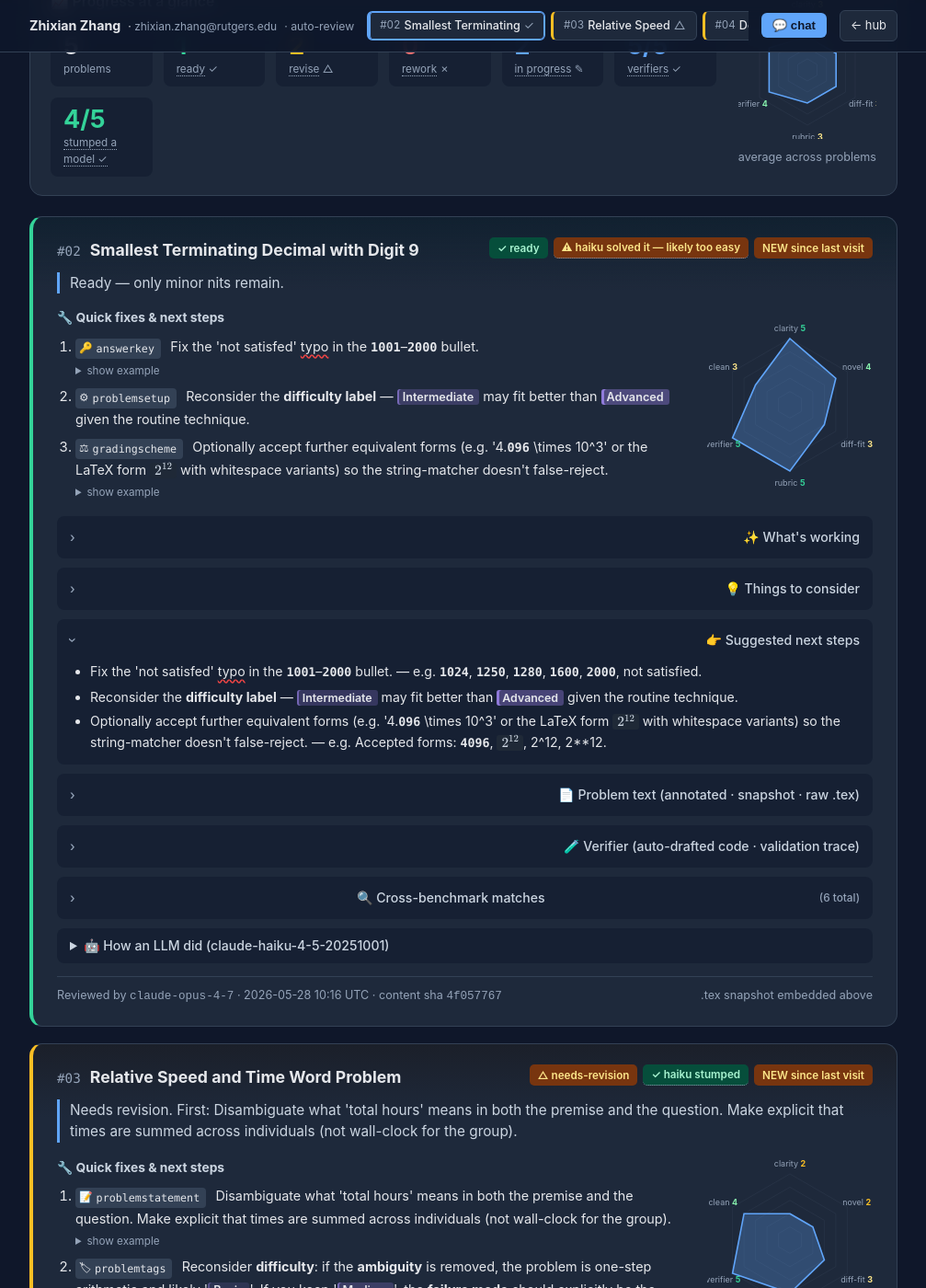
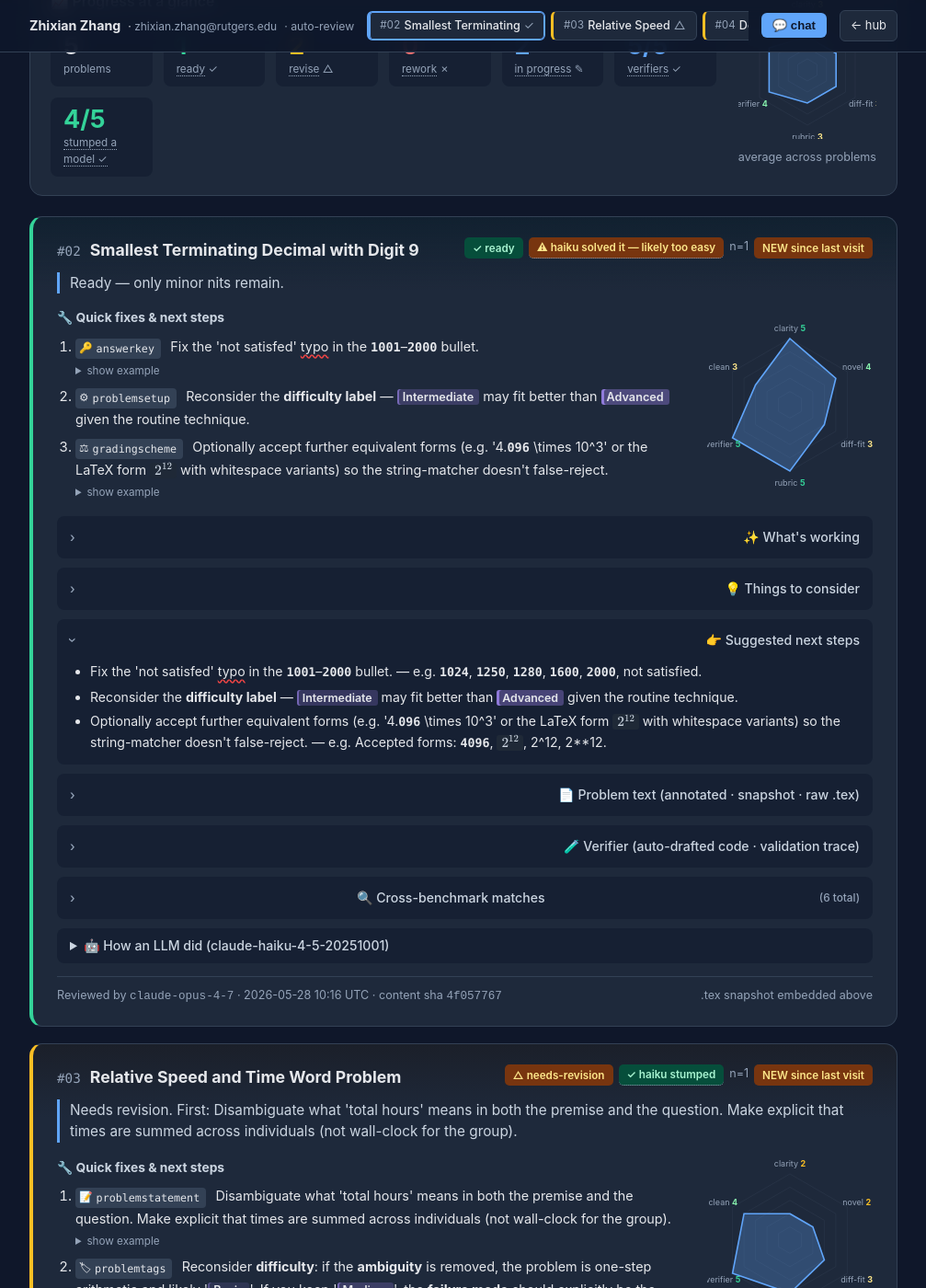
Before and after one commit to yulinl2/yulinl2.github.io, a Jekyll site: the page ai4statmath-review/contributor_01/index.html, which Jekyll copies as it is, in a window 1280 px wide and 1400 px high, scrolled down 511 px. Shown: the whole window at 92% size, without its empty margins (136-1143 px from the left). Built offline with Jekyll 4.4.1, drawn with Linux system fonts in a browser that asks for light colours.

Commit message:
Publish AI4Stat/Math lit-review + reviews (2026-05-29T01:17Z, src b288c32)

```diff
--- a/ai4statmath-review/agent-audit/index.html
+++ b/ai4statmath-review/agent-audit/index.html
@@ -162,7 +162,7 @@ footer.page-foot a { color:var(--primary); }
     <tr><td class="il">Scope</td><td class="ir">Methodology audit of the 4-agent stack: <abbr class="term" data-tip="agents/reviewer/ — drafts a ReviewJSON per problem (dimensions + annotations + actions + digest). Default model: claude-opus-4-7. SYSTEM.md is the prompt.">reviewer</abbr> · <abbr class="term" data-tip="agents/verifier_writer/ — drafts a Python grader per problem with answer key. Default model: claude-sonnet-4-6. Output gated on validation (oracle + N bad-responses).">verifier-writer</abbr> · <abbr class="term" data-tip="agents/benchmark_harness/ — zero-shot runner. Reads a problem, asks an LLM, runs the validated verifier, records pass/fail + trace. Default model: claude-haiku-4-5-20251001.">benchmark-harness</abbr> · <abbr class="term" data-tip="agents/taxonomy_curator/ — proposes deltas to data/taxonomy/canonical.yaml against current contributor tag usage.">taxonomy-curator</abbr></td></tr>
     <tr><td class="il">Question</td><td class="ir">Are the auto-drafted outputs internally consistent + calibrated enough to ship?</td></tr>
     <tr><td class="il">Data</td><td class="ir"><code>data/reviews/</code> (5) · <code>data/verifier_drafts/</code> (5) · <code>data/benchmark-runs/</code> (1) · <code>data/taxonomy/proposals/</code> (1)</td></tr>
-    <tr><td class="il">Generated</td><td class="ir">2026-05-29 00:22 UTC · total LLM cost across the stack so far: <strong>$0.81</strong></td></tr>
+    <tr><td class="il">Generated</td><td class="ir">2026-05-29 01:16 UTC · total LLM cost across the stack so far: <strong>$0.81</strong></td></tr>
   </table>
 </header>
 
--- a/ai4statmath-review/contributor_01/index.html
+++ b/ai4statmath-review/contributor_01/index.html
@@ -540,7 +540,7 @@ abbr.term:hover { border-bottom-color:var(--primary); color:var(--primary); }
     </div>
     <div class="p-pills">
       <span class="pill v-ready">✓ ready</span>
-      <abbr class="term pill v-revision" data-tip="⚠ Haiku 4.5 (a fast/small model) solved this. Even a small model getting it is a strong hint the problem is too easy for the hard-set — consider hardening it. (A frontier model was not run here.)">⚠ haiku solved it — likely too easy</abbr>
+      <abbr class="term pill v-revision" data-tip="⚠ Haiku 4.5 (a fast/small model) solved this. Even a small model getting it is a strong hint the problem is too easy for the hard-set — consider hardening it. (A frontier model was not run here.)">⚠ haiku solved it — likely too easy</abbr> <span class="small dim" title="single zero-shot sample — not replicated">n=1</span>
     </div>
   </header>
 
@@ -850,7 +850,7 @@ Continuing to look for the digit 9:
     </div>
     <div class="p-pills">
       <span class="pill v-revision">△ needs-revision</span>
-      <abbr class="term pill v-ready" data-tip="✓ Haiku 4.5 (a fast/small model) failed to solve this — a promising early sign, since the goal is problems that stump strong models. NOT yet proof of hardness: confirm against a frontier model (Sonnet/Opus) before counting it toward the hard-set.">✓ haiku stumped</abbr>
+      <abbr class="term pill v-ready" data-tip="✓ Haiku 4.5 (a fast/small model) failed to solve this — a promising early sign, since the goal is problems that stump strong models. NOT yet proof of hardness: confirm against a frontier model (Sonnet/Opus) before counting it toward the hard-set.">✓ haiku stumped</abbr> <span class="small dim" title="single zero-shot sample — not replicated">n=1</span>
     </div>
   </header>
 
@@ -1103,7 +1103,7 @@ The number of turtles doesn&#x27;t affect the time—only their speed matters.
     </div>
     <div class="p-pills">
       <span class="pill v-revision">△ needs-revision</span>
-      <abbr class="term pill v-ready" data-tip="✓ Haiku 4.5 (a fast/small model) failed to solve this — a promising early sign, since the goal is problems that stump strong models. NOT yet proof of hardness: confirm against a frontier model (Sonnet/Opus) before counting it toward the hard-set.">✓ haiku stumped</abbr>
+      <abbr class="term pill v-ready" data-tip="✓ Haiku 4.5 (a fast/small model) failed to solve this — a promising early sign, since the goal is problems that stump strong models. NOT yet proof of hardness: confirm against a frontier model (Sonnet/Opus) before counting it toward the hard-set.">✓ haiku stumped</abbr> <span class="small dim" title="single zero-shot sample — not replicated">n=1</span>
     </div>
   </header>
 
--- a/ai4statmath-review/taxonomy/index.html
+++ b/ai4statmath-review/taxonomy/index.html
@@ -235,7 +235,7 @@ ul.bullets li { margin:5px 0; }
 </section>
 
 <footer class="page-foot">
-  <p>Generated by <a href="https://github.com/yulinl2/AI4StatMath-Problem-Bank/blob/lit-review/agents/_audit/build_taxonomy_viewer.py" target="_blank">agents/_audit/build_taxonomy_viewer.py</a> · 2026-05-29 00:22 UTC</p>
+  <p>Generated by <a href="https://github.com/yulinl2/AI4StatMath-Problem-Bank/blob/lit-review/agents/_audit/build_taxonomy_viewer.py" target="_blank">agents/_audit/build_taxonomy_viewer.py</a> · 2026-05-29 01:16 UTC</p>
 </footer>
 
 </div>
```
Also changed, not shown: other parts of ai4statmath-review/agent-audit/index.html (+1 -1 lines).
